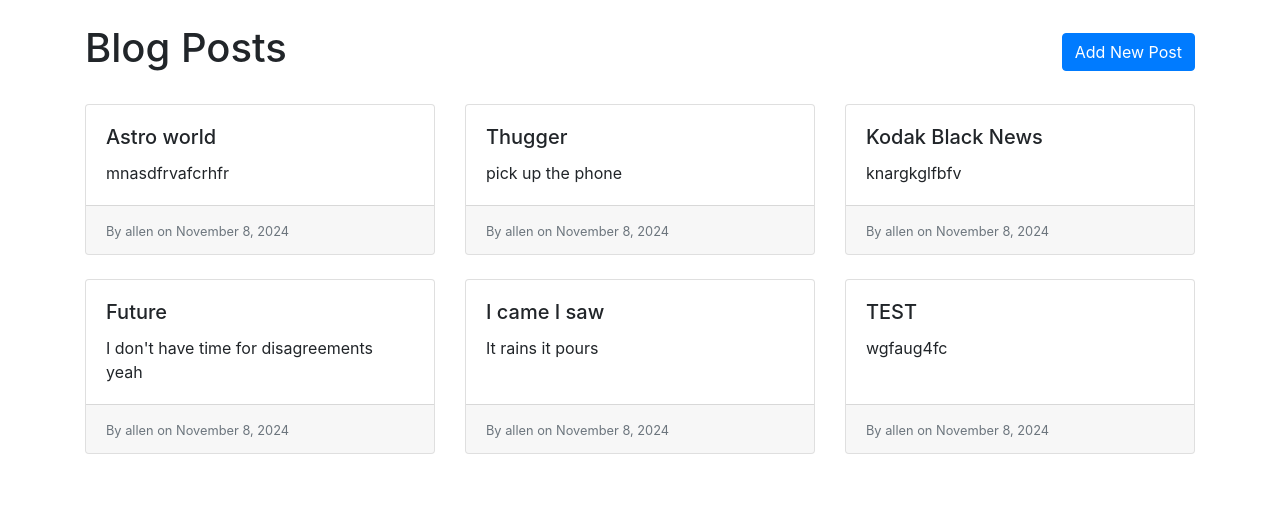
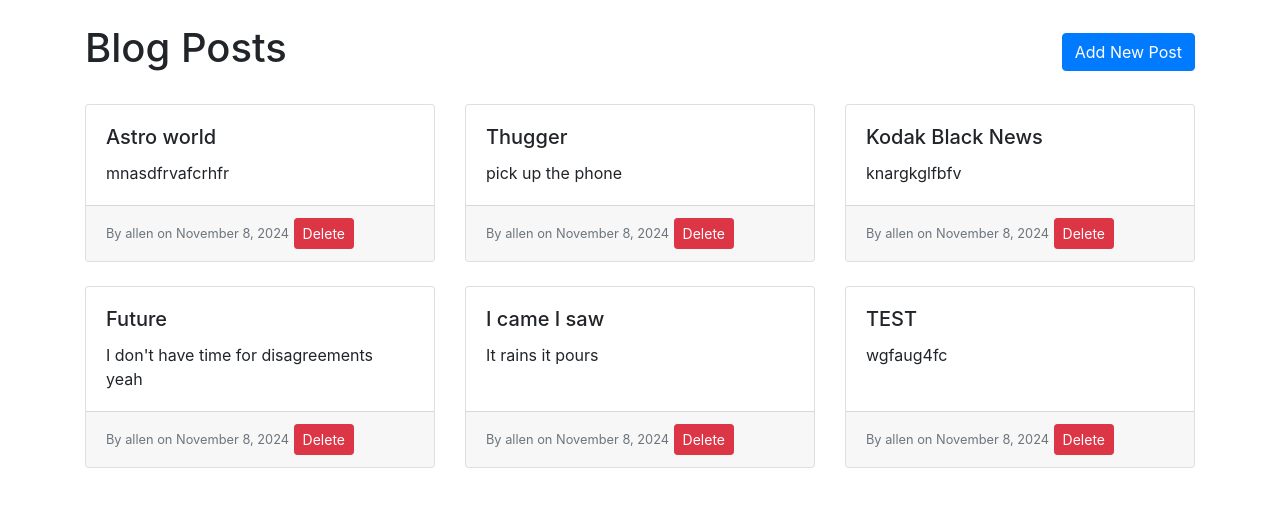
Before and after one commit to allan-nganga/my_blog, a Django app: page / in a window 1280 px wide. Shown: the top 507 px of the page. Run offline with Django 5.2, Linux system fonts and the light colour scheme; data comes from the database, SQL or seed files in the repository; both versions use the stored data as it was after the commit; some libraries are stand-ins or nearby versions.

Commit message:
Added a delete post button

```diff
--- a/blog_app/templates/blog/post_form.html
+++ b/blog_app/templates/blog/post_form.html
@@ -90,7 +90,7 @@
                     messageContainer.innerHTML = `<i class="fas fa-check-circle"></i> ${data.message}`;
                     setTimeout(() => {
                         window.location.href = "{% url 'post_list' %}";  // Redirect after delay
-                    }, 1300);  // 1-second delay
+                    }, 1000);  // 1-second delay
                 } else {
                     messageContainer.classList.add("alert-danger");
                     messageContainer.innerHTML = `<i class="fas fa-exclamation-circle"></i> ${data.message}`;
--- a/blog_app/templates/blog/post_list.html
+++ b/blog_app/templates/blog/post_list.html
@@ -26,6 +26,12 @@
                             </div>
                             <div class="card-footer">
                                 <small class="text-muted">By {{ post.author }} on {{ post.created_at|date:"F j, Y" }}</small>
+                                <form action="{% url 'delete_post' post.pk %}" method="post" style="display:inline;">
+                                    {% csrf_token %}
+                                    <button type="submit" class="btn btn-danger btn-sm" onclick="return confirm('Are you sure you want to delete this post?');">
+                                        Delete
+                                    </button>
+                                </form>
                             </div>
                         </div>
                     </div>
--- a/blog_app/urls.py
+++ b/blog_app/urls.py
@@ -4,4 +4,5 @@
 urlpatterns = [
     path('', views.post_list, name='post_list'),    # Homepage URL
     path('post/new/', views.new_post, name='new_post'), # Add a new post URL
+    path('post/<int:pk>/delete/', views.delete_post, name='delete_post'), # Delete post URL
 ]
--- a/blog_app/views.py
+++ b/blog_app/views.py
@@ -1,5 +1,5 @@
 from django.http import JsonResponse
-from django.shortcuts import render, redirect
+from django.shortcuts import render, redirect,get_object_or_404
 from django.contrib import messages
 from .models import Post
 from .forms import PostForm
@@ -28,3 +28,13 @@
     else:
         form = PostForm()
     return render(request, 'blog/post_form.html', {'form':form})
+
+# Delete post Function
+def delete_post(request, pk):
+    post = get_object_or_404(Post, pk=pk)
+
+    if request.method == "POST":
+        post.delete()
+        messages.success(request, "The post has been deleted successfully")
+        return redirect('post_list')
+    return render(request, 'blog/post_confirm_delete.html', {'post':post})
```
Also changed, not shown: blog_app/templates/post_confirm_delete.html (added, +21 -0 lines), db.sqlite3.
